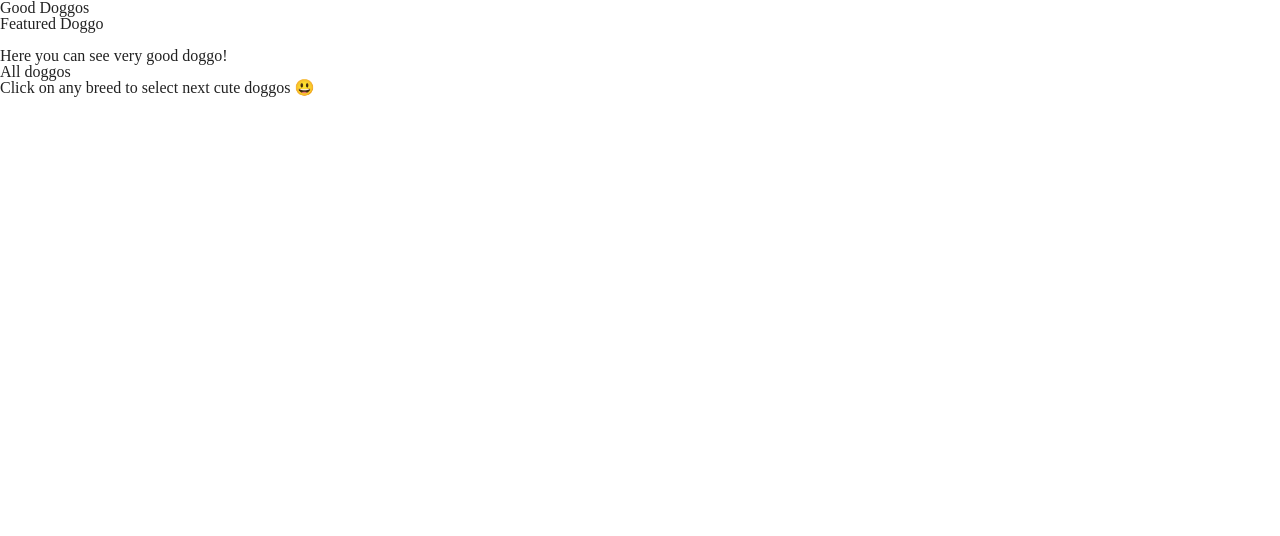
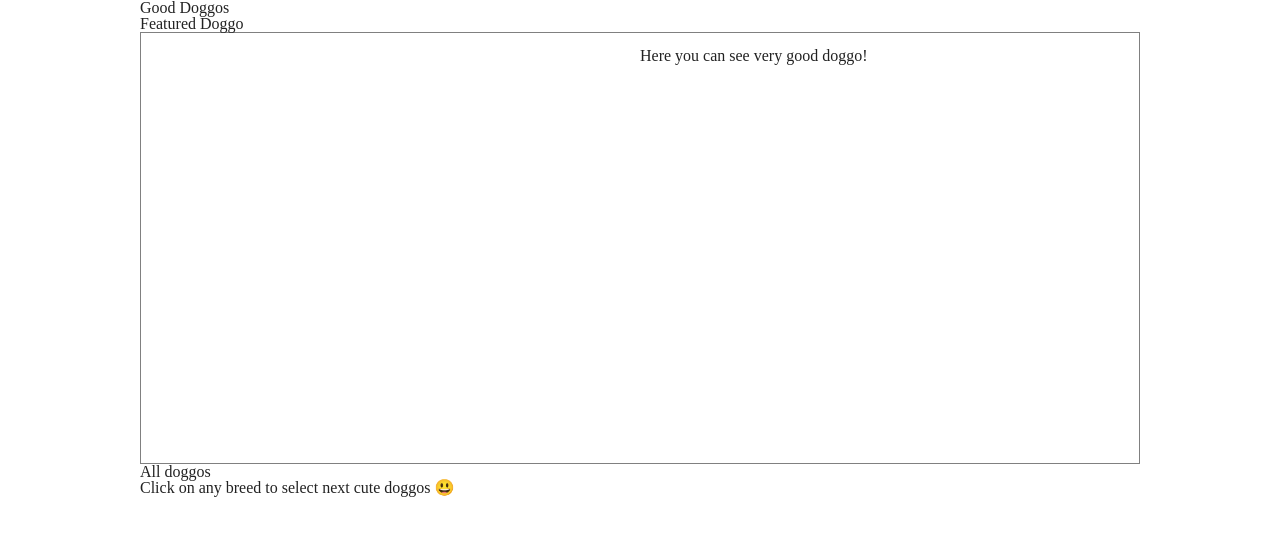
Before and after one commit to radek-drw/Photo-gallery-with-API, a website built with webpack: page index.html in a window 1280 px wide. Built offline with nearby package versions, Linux system fonts and the light colour scheme; no server answers.

Commit message:
Container with dog picture styled

```diff
--- a/js/app.js
+++ b/js/app.js
@@ -4,6 +4,7 @@ class Doggos {
    constructor() {
       this.apiUrl = 'https://dog.ceo/api';
       this.imgEl = document.querySelector('.featured-dog__image img');
+      this.backgroundEl = document.querySelector('.featured-dog__background');
       this.init();
    }
 
@@ -27,7 +28,11 @@ class Doggos {
 
    init() {
       this.getRandomImage()
-         .then(src => this.imgEl.setAttribute('src', src));
+         .then(src => {
+            this.imgEl.setAttribute('src', src)
+            this.backgroundEl.style.background = `url(${src})`;
+         });
+
 
       this.breedsList()
          .then(breeds => console.log(breeds));
--- /dev/null
+++ b/sass/_base.scss
@@ -0,0 +1,11 @@
+@import "variables";
+
+* {
+  box-sizing: border-box;
+}
+
+.container {
+  width: 100%;
+  max-width: $max-width;
+  margin: 0 auto;
+}
--- /dev/null
+++ b/sass/_featured-dog.scss
@@ -0,0 +1,42 @@
+.featured-dog {
+   padding: $main-spacing;
+   border: 1px solid $border-color;
+   display: flex;
+}
+
+.featured-dog__wrapper {
+   flex: 1;
+   height: 400px;
+   position: relative;
+   display: flex;
+   justify-content: center;
+   align-items: center;
+   overflow: hidden;
+
+   .featured-dog__background {
+      position: absolute;
+      top: 0;
+      left: 0;
+      width: 110%;
+      height: 110%;
+      margin: -5%;
+      background-size: cover;
+      padding: $main-spacing;
+      filter: blur(10px);
+   }
+
+   .featured-dog__image {
+      position: relative;
+      z-index: 2;
+
+      img {
+         width: 100%;
+         max-height: 100%;
+      }
+   }
+}
+
+.featured-dog__description {
+   flex: 1;
+   padding: 0 $main-spacing;
+}
--- /dev/null
+++ b/sass/_variables.scss
@@ -0,0 +1,10 @@
+$base-font-size: 16px;
+
+$max-width: 1000px;
+
+$main-spacing: 15px;
+
+$primary-color: teal;
+$text-color: black;
+$border-color: gray;
+$tile-text-color: white;
--- a/sass/style.scss
+++ b/sass/style.scss
@@ -1 +1,4 @@
 @import "reset";
+@import "variables";
+@import "base";
+@import "featured-dog";
```
